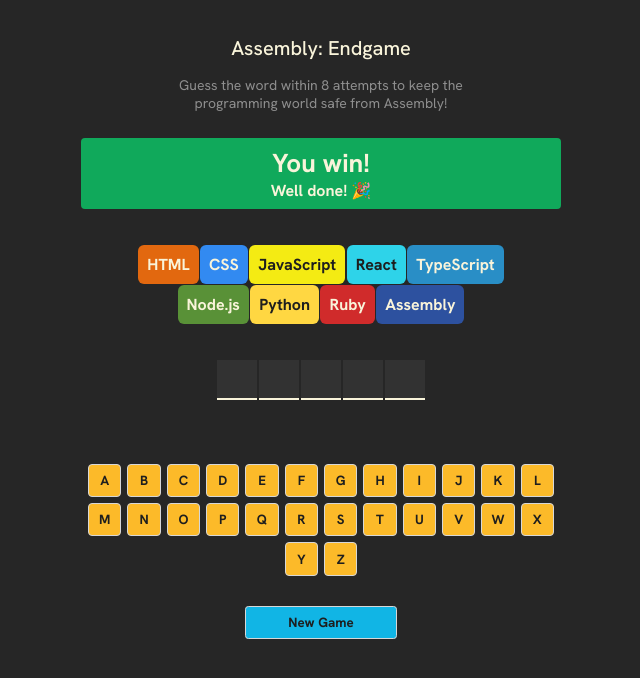
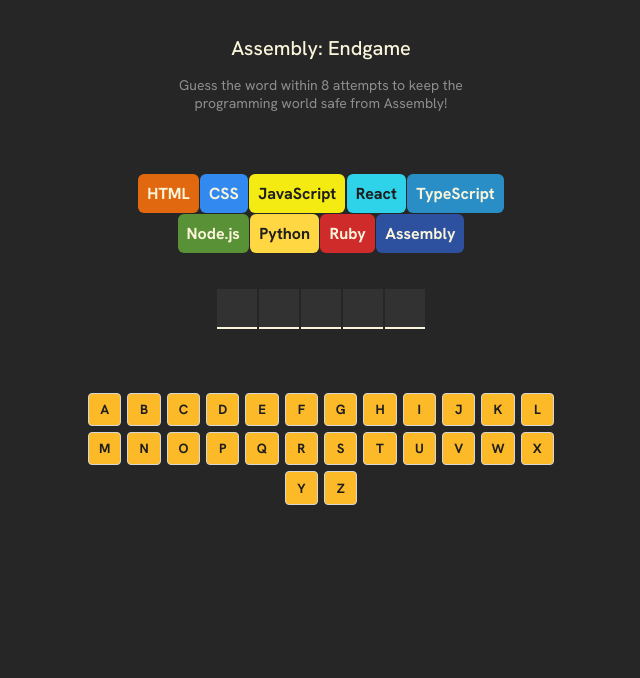
Before and after one commit to xander-kazanski/endgame-app, a React (Vite) app: page / in a window 1280 px wide. Shown: the top 678 px of the page, without its empty margins (319-959 px from the left). Built offline with nearby package versions, Linux system fonts and the light colour scheme.

Commit message:
game complete

```diff
--- a/App.jsx
+++ b/App.jsx
@@ -1,25 +1,27 @@
-import React, { useState } from "react"
+import React, { useEffect, useState } from "react"
 import { languages } from "./languages"
 import clsx from "clsx"
 
 function Language({ name, color, backgroundColor, wrongCount, idx }) {
   const styles = { color, backgroundColor }
   const isLost = wrongCount > 0 && idx < wrongCount;
-  console.log(wrongCount, idx, isLost)
+
   return (
-    <p className={`language ${isLost === true && 'lost'}`}  style={styles}>{name}</p>
+    <p className={`language ${clsx({lost: isLost === true})}`}  style={styles}>{name}</p>
   )
 }
 function Letter({ letter, show }) {
   return <p className="letter">{show === true && letter.toUpperCase()}</p>
 }
-function Key({ letter, onClick, keyClass }) {
+function Key({ letter, onClick, keyClass, disabled }) {
   const selectionClass = keyClass(letter);
 
   return (
     <button
       onClick={() => onClick(letter)}
-      className={`key ${selectionClass}`}>
+      className={`key ${selectionClass}`}
+      disabled={disabled}
+    >
       {letter.toUpperCase()}
     </button>
   )
@@ -28,10 +30,16 @@
   const [currentWord, setCurrentWord] = useState("react");
   const [guessedLetters, setGuessedLetters] = useState([]);
 
+
+
   const wrongCount = guessedLetters.filter(letter => {
     return !currentWord.includes(letter);
   }).length
-  console.log(wrongCount)
+  const isOver = wrongCount >= languages.length
+  const won = guessedLetters.filter(letter => {
+    return currentWord.includes(letter)
+  }).length === currentWord.length && wrongCount <= languages.length;
+  console.log(isOver, won)
   const alphabet = "abcdefghijklmnopqrstuvwxyz"
 
   function addGuessedLetter(letter) {
@@ -50,6 +58,9 @@
     return clsx({ base: true })
   }
 
+  function handleGameOverClick() {
+    setGuessedLetters([])
+  }
 
   return (
     <main>
@@ -58,10 +69,10 @@
         <p>Guess the word within 8 attempts to keep the
           programming world safe from Assembly!</p>
       </header>
-      <div className="win">
-        <p className="title">You win!</p>
-        <p className="message">Well done! 🎉</p>
-      </div>
+      {(isOver === true) || (won === true) ? <div className={`status ${clsx({win: won === true, loose: won === false})}`}>
+        <p className="title">{won ? 'You win!' : 'Game over!' }</p>
+        <p className="message">{won ? 'Well done! 🎉' : 'You lose! Better start learning Assembly 😭'}</p>
+      </div> : ''}
       <div className="languages">
         {languages.map(({ name, backgroundColor, color }, idx) => {
 
@@ -75,10 +86,10 @@
       </div>
       <div className="keyboard">
         {alphabet.split("").map((letter, idx) => {
-          return <Key key={letter + idx} letter={letter} onClick={addGuessedLetter} keyClass={getKeyClass} />
+          return <Key disabled={won || isOver} key={letter + idx} letter={letter} onClick={addGuessedLetter} keyClass={getKeyClass} />
         })}
       </div>
-      <button type="button" className="new-game">New Game</button>
+      {(isOver === true) || (won === true) ? <button onClick={handleGameOverClick} type="button" className="new-game">New Game</button> : ''}
     </main>
   )
 }
--- a/index.css
+++ b/index.css
@@ -39,8 +39,7 @@
   margin: 0 0 1.875em 0;
 }
 
-.win {
-  background-color: #10A95B;
+.status {
   padding: 0.75em;
   border-radius: 0.25rem;
   min-width: 22rem;
@@ -51,7 +50,7 @@
   align-items: center;
 }
 
-.win>.title {
+.status>.title {
   margin: 0;
   font-size: 1.625rem;
   font-family: "Hanken Grotesk", sans-serif;
@@ -59,7 +58,15 @@
   color: #F9F4DA;
 }
 
-.win>.message {
+.win {
+  background-color: #10A95B;
+}
+
+.loose {
+  background-color: #BA2A2A;
+}
+
+.status>.message {
   margin: 0;
   font-size: 1rem;
   font-family: "Hanken Grotesk", sans-serif;
```
